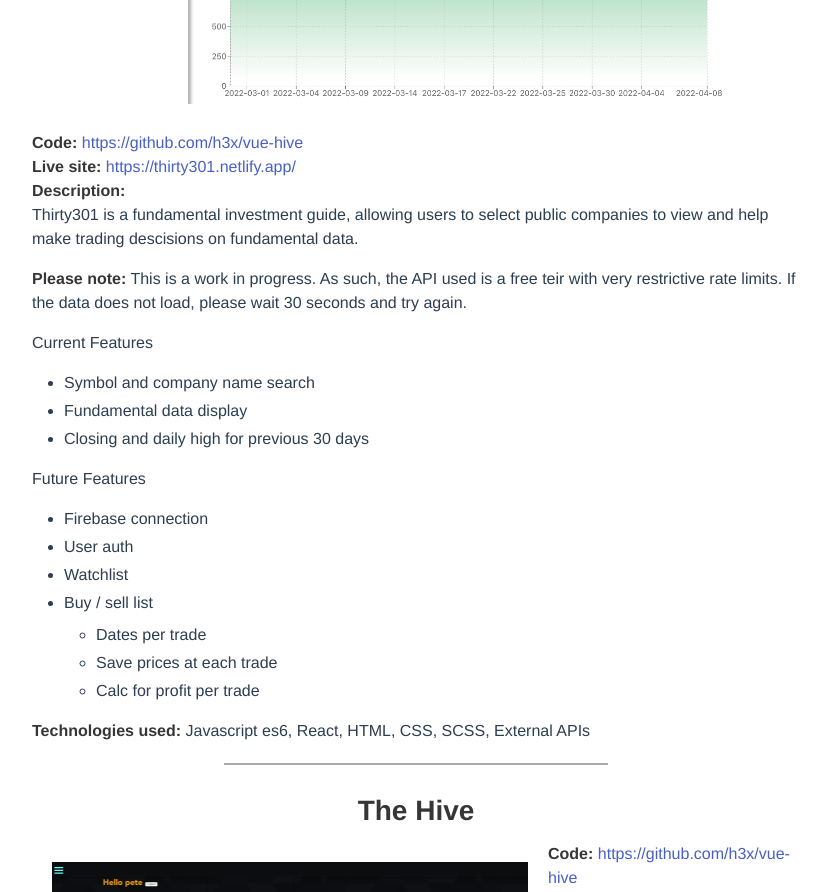
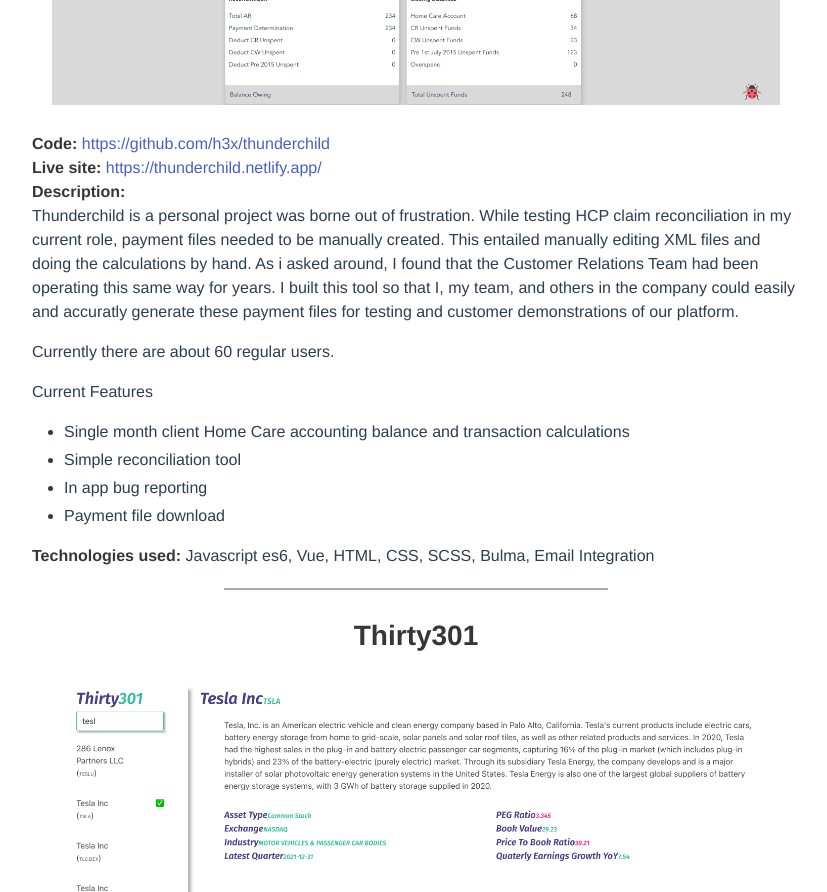
Before and after one commit to h3x/portfolio, a Vue app: page /projects in a window 1280 px wide. Shown: the part 560-1452 px from the top of the page, without its empty margins (224-1051 px from the left). Built offline with nearby package versions, Linux system fonts and the light colour scheme.

Commit message:
Update projects and employment history

```diff
--- a/src/views/Employment.vue
+++ b/src/views/Employment.vue
@@ -4,11 +4,28 @@
     <hr />
     <div class="content">
       <section class="has-text-left">
+        <strong>AlayaCare Australia,</strong>
+        <em>Sydney, Australia</em>
+        <div>
+          Software Developer
+          <em>May 2022 - Present</em>
+          <br />
+          <ul>
+            <li>Front end developer with a focus on Vue</li>
+            <li>
+              Working closely with the designers and stakeholders to provide vue via new features and maintaining
+              existing features using Vue, and Python
+            </li>
+          </ul>
+        </div>
+      </section>
+      <hr />
+      <section class="has-text-left">
         <strong>Inspired Software,</strong>
         <em>Sydney, Australia</em>
         <div>
           Software Developer
-          <em>December 2019 - Present</em>
+          <em>December 2019 - May 2022</em>
           <br />
           <ul>
             <li>Responsible for multiple clients in a wide variety of industries</li>
--- a/src/views/Projects.vue
+++ b/src/views/Projects.vue
@@ -3,6 +3,36 @@
     <h1>Featured Projects</h1>
     <hr/>
     <div class="content">
+        <section class="clearfix">
+            <h2>ThunderChild</h2>
+            <div class="has-text-left">
+                <a href="https://thunderchild.netlify.app/" target="_blank" class="aligned">
+                <img src="../assets/thunderchild.png">
+                </a>
+                <div><strong>Code:</strong> <a href="https://github.com/h3x/thunderchild" target="_blank">https://github.com/h3x/thunderchild</a><br />
+                <strong>Live site:</strong><a href="https://thunderchild.netlify.app/" target="_blank"> https://thunderchild.netlify.app/ </a><br/>
+                <strong>Description:</strong>
+                  <p>
+                      Thunderchild is a personal project was borne out of frustration. While testing HCP claim reconciliation in my current role, payment files needed to be manually created.
+                    This entailed manually editing XML files and doing the calculations by hand. As i asked around, I found that the Customer Relations Team had been operating
+                    this same way for years. I built this tool so that I, my team, and others in the company could easily and accuratly generate these payment files for testing and
+                    customer demonstrations of our platform.
+                  </p>
+                  <p>
+                    Currently there are about 60 regular users.
+                  </p>
+                <p>Current Features</p>
+                <ul>
+                    <li>Single month client Home Care accounting balance and transaction calculations</li>
+                    <li>Simple reconciliation tool</li>
+                    <li>In app bug reporting</li>
+                    <li>Payment file download</li>
+                </ul>
+                <strong>Technologies used:</strong> Javascript es6, Vue, HTML, CSS, SCSS, Bulma, Email Integration
+                </div>
+            </div>
+        </section>
+        <hr />
         <section class="clearfix">
             <h2>Thirty301</h2>
             <div class="has-text-left">
```
Also changed, not shown: src/assets/thunderchild.png (added).
